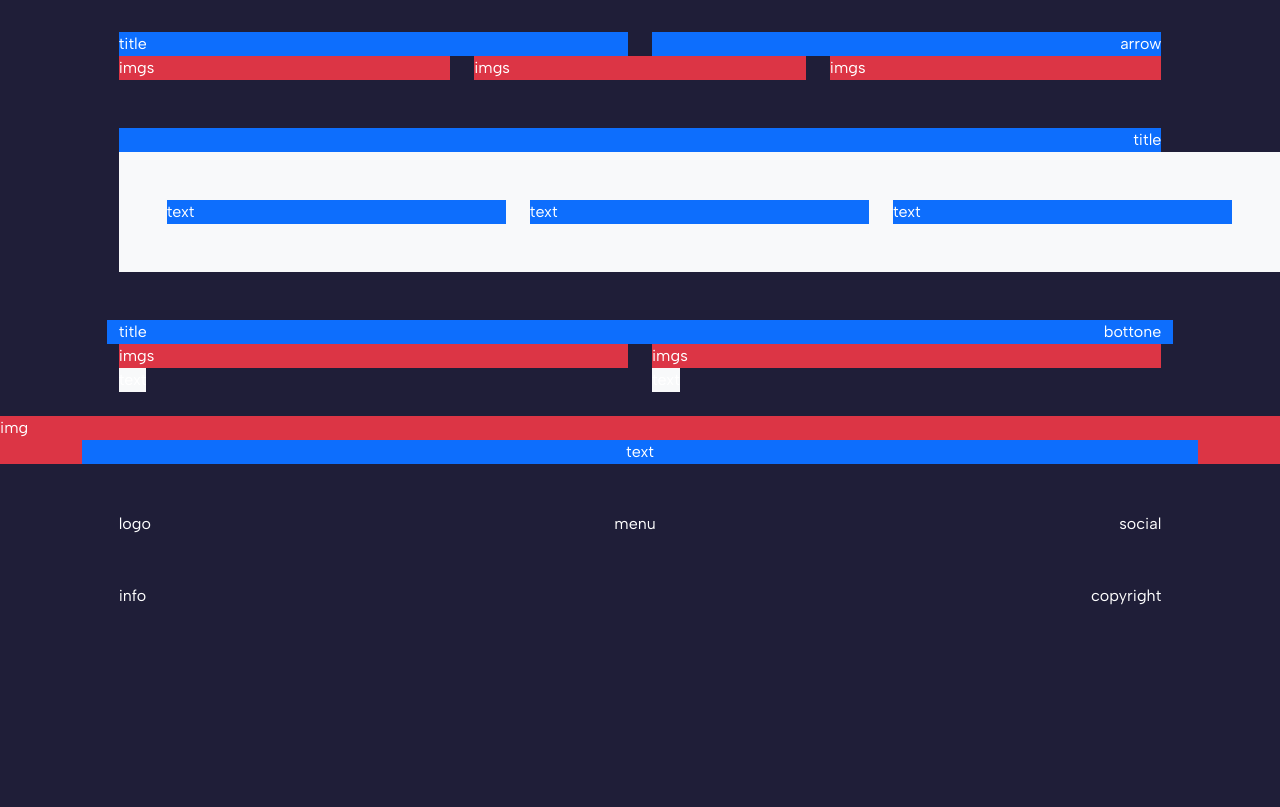
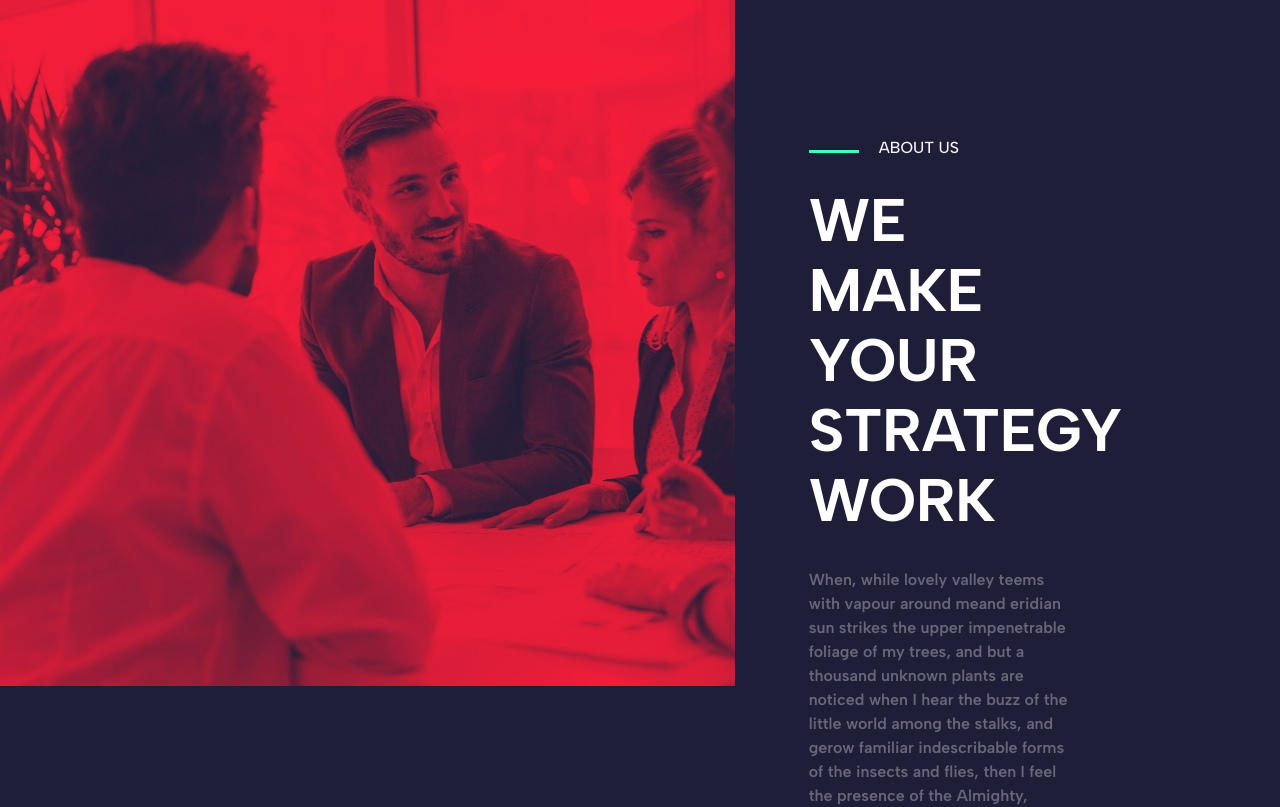
Before and after one commit to diegoferrari129/proj-html-vuejs, a Vue app: page / in a window 1280 px wide. Shown: the part 1720-2527 px from the top of the page. Before the commit the page ends 2376 px from the top, so only its background shows below. Built offline with nearby package versions, Linux system fonts and the light colour scheme.

Commit message:
[UPD] added content and style to "about-us" section in AppMain.vue component

```diff
--- a/src/components/AppMain.vue
+++ b/src/components/AppMain.vue
@@ -8,11 +8,12 @@ export default {
 
     <!-- OUR CONSULTANTS CAN HELP YOU SECTION -->
     <section class="py-5 bg-light services">
-        <div class="container-fluid pe-0">
+        <div class="container-fluid">
             <div class="row">
                 <div class="col-10 offset-2">
 
-                    <div class="pt-4 pb-5 d-flex">
+                    <!-- section's title -->
+                    <div class="pt-5 pb-5 d-flex">
 
                         <h4>OUR CONSULTANTS CAN HELP YOU</h4>
 
@@ -25,7 +26,6 @@ export default {
         </div>
         <div class="container">
             <div class="row">
-                <!-- section's title -->
 
                 <div class="col-6">
                     <!-- statistical consulting -->
@@ -92,19 +92,30 @@ export default {
     </section>
 
     <!-- ABOUT US SECTION -->
-    <section class="">
+    <section class="about-us">
 
         <div class="container-fluid">
             <div class="row">
                 <div class="col-7 ps-0">
 
-                    <div class="bg-danger">
-                        img
+                    <div class="bg-img-about-us">
+                        <div class="about-us-img">
+                        </div>
                     </div>
+
                 </div>
+
                 <div class="col-5">
-                    <div class="bg-success">
-                        about us
+                    <div class="about-us-content">
+
+                        <div class="green-line"></div>
+
+                        <h6>ABOUT US</h6>
+
+                        <h2>WE MAKE YOUR STRATEGY WORK</h2>
+
+                        <p>When, while lovely valley teems with vapour around meand eridian sun strikes the upper impenetrable foliage of my trees, and but a thousand unknown plants are noticed when I hear the buzz of the little world among the stalks, and gerow familiar indescribable forms of the insects and flies, then I feel the presence of the Almighty,</p>
+
                     </div>
                 </div>
 
@@ -285,7 +296,9 @@ export default {
 </template>
 
 <style lang="scss" scoped>
-    .services{
+
+    // OUR CONSULTANTS SECTION
+    .services {
         color: black;
 
         h4, h5 {
@@ -303,8 +316,46 @@ export default {
             margin-bottom: 19px;
             margin-left: 40px;
         }
+    }
 
+    // ABOUT US SECTION
+    .bg-img-about-us {
+        height: 750px;
+        .about-us-img {
+            height: 100%;
+            background-image: url(/public/img/business-people-working-together-on-project-and-5FHSKBL.jpg);
+            background-repeat: no-repeat;
+        }
+    }
 
+    .about-us-content {
+        padding: 200px 200px 150px 50px;
+
+        .green-line {
+            width: 50px;
+            border-bottom: 3px solid #39febe;
+            display: inline-block;
+        }
+
+        h2 {
+            font-size: 60px;
+            font-weight: 700;
+            line-height: 70px;
+        }
+
+        h6 {
+            color: #f5f5f6;
+            display: inline-block;
+            margin-left: 20px;
+            padding-bottom: 20px;
+            font-weight: 500;
+        }
+
+        p {
+            color: #676778;
+            font-weight: 550;
+            padding-top: 25px;
+        }
     }
 
     .ms-150 {
```
